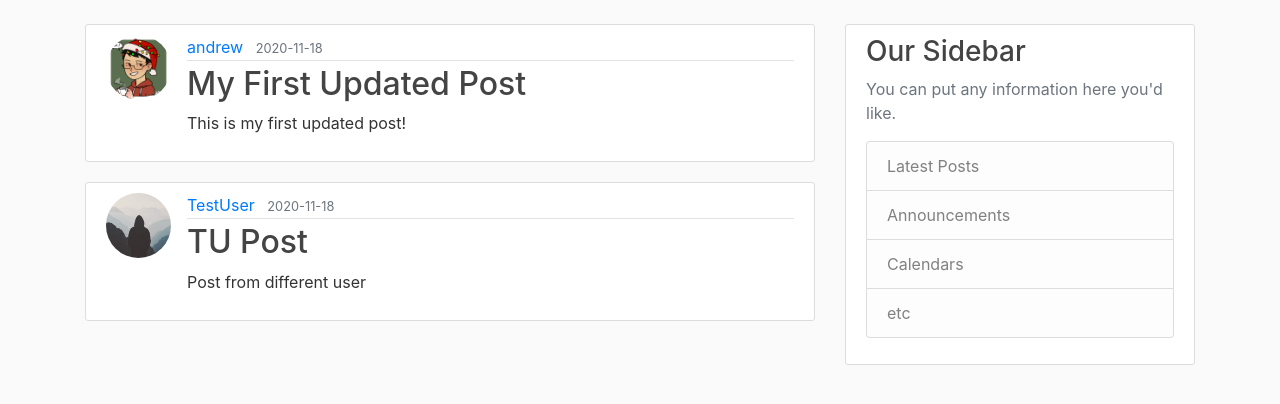
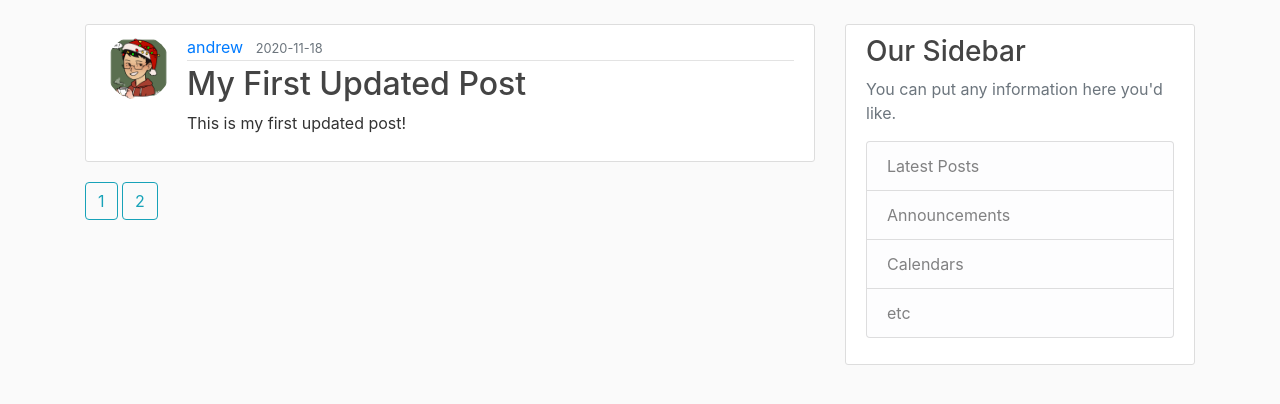
Before and after one commit to andrewzee23/a-social-network, a Flask app: page / in a window 1280 px wide. Shown: the part 56-460 px from the top of the page. Run offline with Flask 2, Linux system fonts and the light colour scheme; data comes from the database, SQL or seed files in the repository; parts of the project's set-up code (start-up, migrations or seed data) failed here and were passed over; some libraries are stand-ins or nearby versions.

Commit message:
min upd to routes.py/added page links to home.html

```diff
--- a/app/routes.py
+++ b/app/routes.py
@@ -15,7 +15,7 @@ from flask_login import login_user, current_user, logout_user, login_required
 @app.route('/home')
 def home():
     page = request.args.get('page', 1, type=int)
-    posts = Post.query.paginate(per_page=5, page=page)
+    posts = Post.query.paginate(per_page=1, page=page)
     return render_template('home.html',posts=posts)
 
 
--- a/app/templates/home.html
+++ b/app/templates/home.html
@@ -21,4 +21,14 @@
 
     {% endfor %}
 
+
+    {% for page_num in posts.iter_pages() %}
+        {% if page_num %}
+            <a  class= 'btn btn-outline-info mb-4' href="{{ url_for('home', page=page_num) }}">{{ page_num }}</a>
+        {% else %}
+            ...
+        {% endif %}
+
+    {% endfor %}
+
 {% endblock content %}
```
